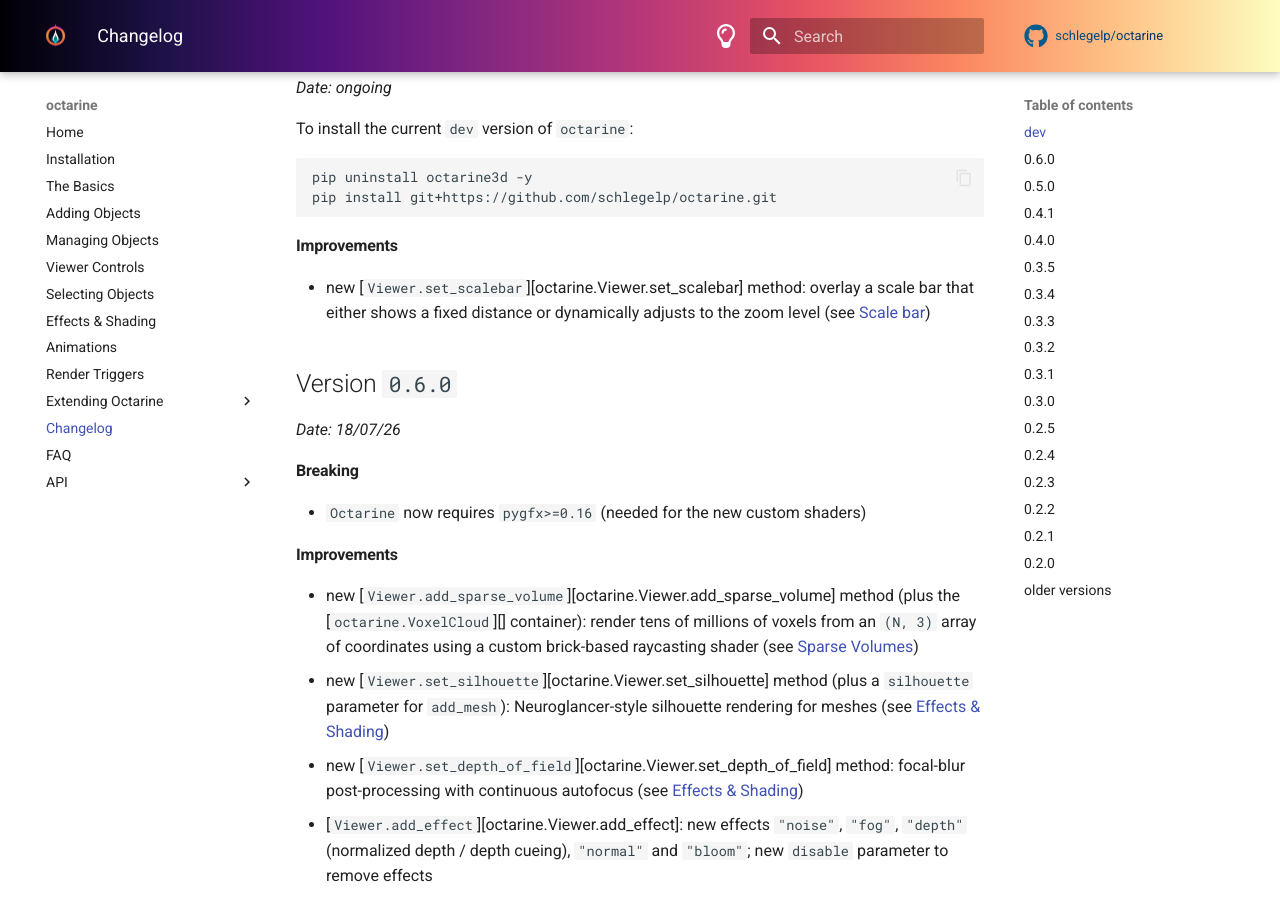
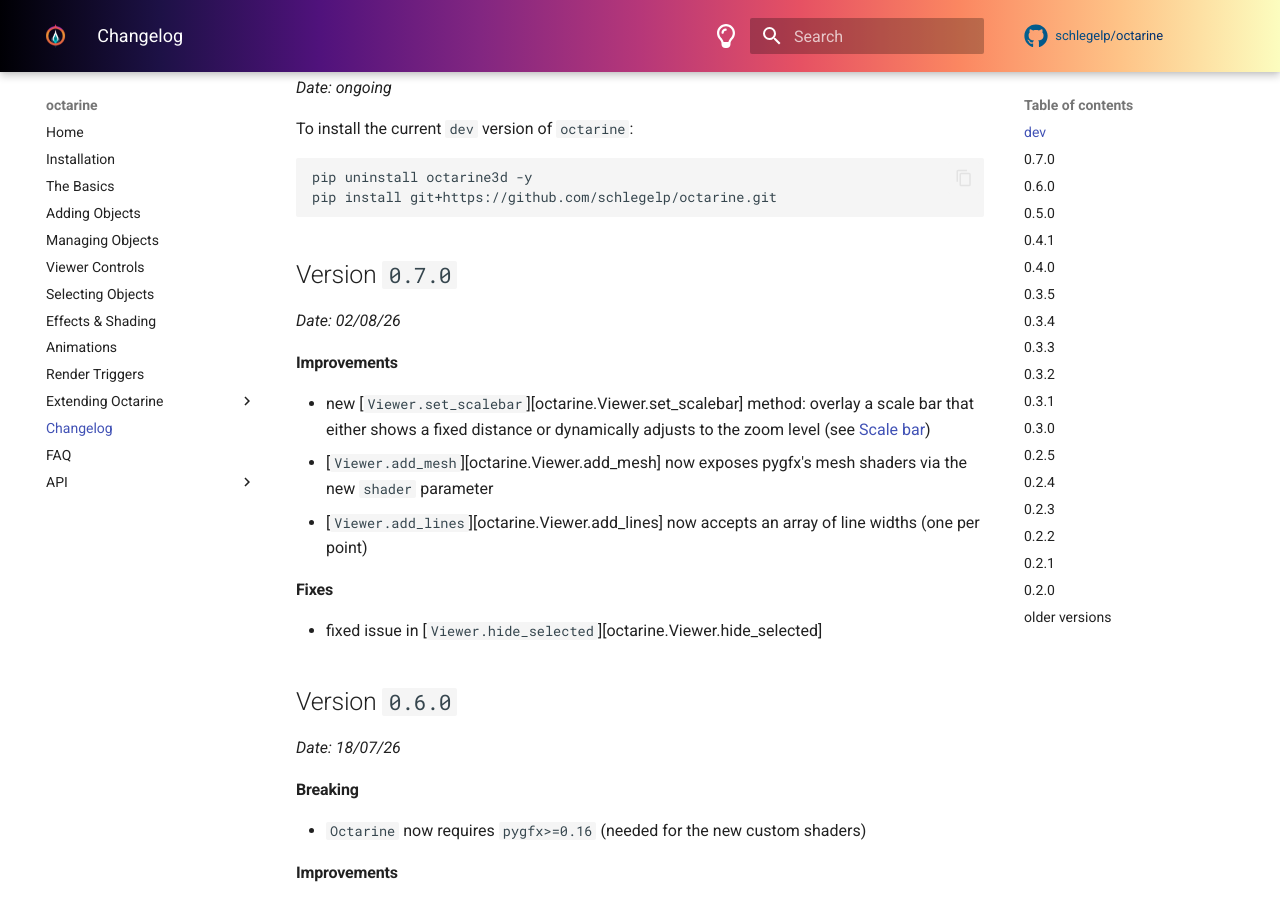
Before and after one commit to schlegelp/octarine, an MkDocs documentation site: the page built from docs/changelog.md, in a window 1280 px wide and 900 px high, scrolled down 271 px. Built offline with MkDocs 1.6.1 and Material for MkDocs 9.7.7, drawn with Linux system fonts in a browser that asks for light colours; plug-ins that fetch from the network failed and are left out; comment, search, counter and statistics services are not loaded.

Commit message:
bump version 0.6.0 -> 0.7.0

````diff
--- a/docs/changelog.md
+++ b/docs/changelog.md
@@ -14,10 +14,18 @@ pip uninstall octarine3d -y
 pip install git+https://github.com/schlegelp/octarine.git
 ```
 
+## Version `0.7.0` { data-toc-label="0.7.0" }
+_Date: 02/08/26_
+
 #### Improvements
 - new [`Viewer.set_scalebar`][octarine.Viewer.set_scalebar] method: overlay a scale bar that
   either shows a fixed distance or dynamically adjusts to the zoom level (see
   [Scale bar](controls.md#scale-bar))
+- [`Viewer.add_mesh`][octarine.Viewer.add_mesh] now exposes pygfx's mesh shaders via the new `shader` parameter
+- [`Viewer.add_lines`][octarine.Viewer.add_lines] now accepts an array of line widths (one per point)
+
+#### Fixes
+- fixed issue in [`Viewer.hide_selected`][octarine.Viewer.hide_selected]
 
 ## Version `0.6.0` { data-toc-label="0.6.0" }
 _Date: 18/07/26_
--- a/octarine/__version__.py
+++ b/octarine/__version__.py
@@ -1 +1 @@
-__version__ = '0.6.0'
+__version__ = '0.7.0'
````
